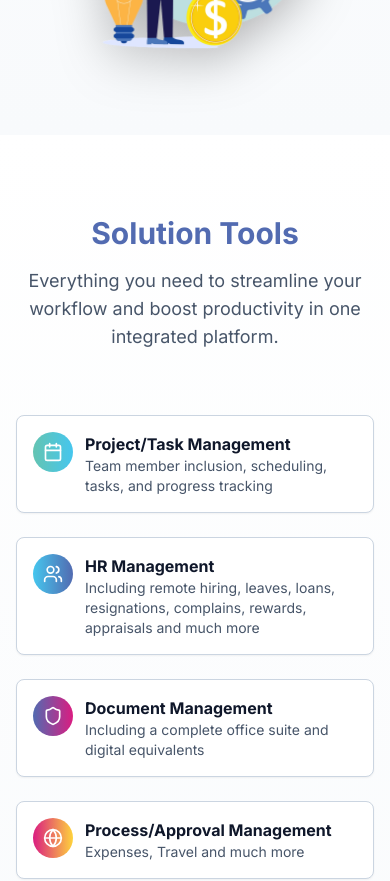
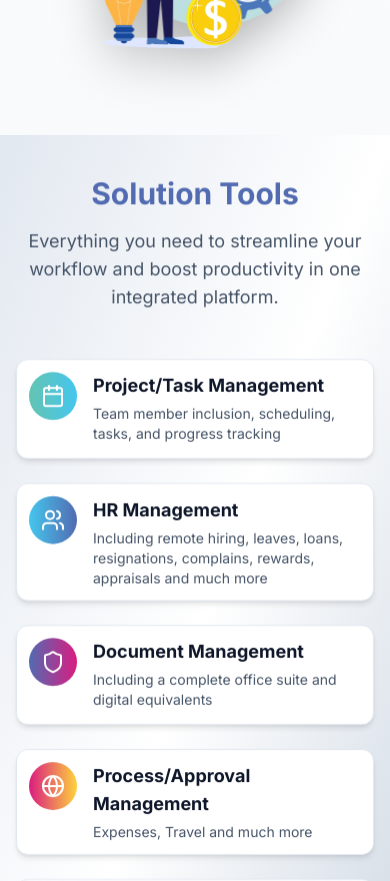
Before and after one commit to hishmat-dev/workwise-Copy, a React (Vite) app: page / in a window 390 px wide. Shown: the part 3060-3941 px from the top of the page. Built offline with nearby package versions, Linux system fonts and the light colour scheme.

Commit message:
added animation in different components

```diff
--- a/src/components/CTASection.jsx
+++ b/src/components/CTASection.jsx
@@ -7,7 +7,7 @@ function CTASection() {
   return (
     <section
       ref={ctaRef}
-      className="py-20 bg-gradient-to-b from-white to-slate-100 overflow-hidden"
+      className="py-12 bg-gradient-to-b from-white to-slate-100 overflow-hidden"
     >
       <div className="container px-4 md:px-6 mx-auto">
         <div className="flex flex-col md:flex-row items-center justify-between gap-10">
--- a/src/components/CustomerCentricSection.jsx
+++ b/src/components/CustomerCentricSection.jsx
@@ -36,7 +36,7 @@ function CustomerCentricSection() {
   ]
 
   return (
-    <section className="relative py-24 overflow-hidden">
+    <section className="relative py-12 overflow-hidden">
 
       <div className="absolute inset-0 bg-gradient-to-br from-bright-sun/5 via-white to-blue-hosta/5 -z-10"></div>
 
--- a/src/components/FeaturesSection.jsx
+++ b/src/components/FeaturesSection.jsx
@@ -48,7 +48,7 @@ function FeaturesSection() {
   ]
 
   return (
-    <section id="features-section" ref={featuresRef} className="py-20 bg-gradient-to-b from-slate-50 to-white">
+    <section id="features-section" ref={featuresRef} className="py-12 bg-gradient-to-b from-slate-50 to-white">
       <div className="container px-4 md:px-6 mx-auto">
         <div
           className={`text-center mb-16 transition-all duration-700 ${isFeaturesVisible ? "opacity-100 translate-y-0" : "opacity-0 translate-y-10"}`}
--- a/src/components/Footer.jsx
+++ b/src/components/Footer.jsx
@@ -12,20 +12,20 @@ function Footer() {
     { name: "Mac", icon: mac },
   ]
   return (
-    <footer className="py-12 bg-gray-700 text-slate-300">
-      <div className="container px-4 md:px-6 mx-auto">
-        <div className="flex flex-col md:flex-row justify-between items-start md:items-center">
-          <div className="mb-6 md:mb-0">
-            <img src={logo} alt="WORKWISE Logo" className="h-24 w-auto" />
+    <footer className="pb-6 bg-gray-700 text-slate-300">
+      <div className="container px-1 md:px-2 mx-auto">
+        <div class="flex flex-col md:flex-row justify-between items-start md:items-stretch">
+          <div className=" md:mb-0">
+            <img src={logo} alt="WORKWISE Logo" className="h-52 w-auto" />
 
-            <p className="mt-2 text-sm text-slate-400">
+            <p className=" text-sm text-slate-400">
               Work from anywhere the way it should be
               <br />
               Easy • Effective • Efficient
             </p>
           </div>
 
-          <div className="pt-4 md:pt-0 flex items-center justify-center md:justify-end gap-6">
+          <div className="pt-4 md:pt-0 flex items-end justify-end md:justify-end gap-6">
             {storeLinks.map((store, index) => (
               <div
                 key={index}
--- a/src/components/MarketPlaceSection.jsx
+++ b/src/components/MarketPlaceSection.jsx
@@ -40,7 +40,7 @@ function MarketPlaceSection() {
     <ParallaxSection
       bgColor="bg-slate-900"
       overlay="bg-gradient-to-br from-slate-900/90 to-slate-900/70"
-      className="py-24"
+      className="py-12"
     >
       <div className="container px-4 md:px-6 mx-auto">
 
@@ -57,11 +57,6 @@ function MarketPlaceSection() {
         />
 
         <div className="text-center mb-16 relative">
-          <RevealOnScroll animation="fade-down" delay={100}>
-            <span className="inline-block px-4 py-1 rounded-full bg-vivid-cerise/20 text-vivid-cerise text-sm font-medium mb-4">
-              Global Trading
-            </span>
-          </RevealOnScroll>
 
           <RevealOnScroll animation="fade-up" delay={200}>
             <h2 className="text-4xl md:text-5xl lg:text-6xl font-bold mb-6 text-white">
@@ -190,12 +185,12 @@ function MarketPlaceSection() {
               })}
             </div>
 
-            <RevealOnScroll animation="fade-up" delay={1100} className="mt-8">
+            {/* <RevealOnScroll animation="fade-up" delay={1100} className="mt-8">
               <button className="inline-flex items-center px-8 py-3 bg-gradient-to-r from-vivid-cerise to-bright-sun hover:from-bright-sun hover:to-vivid-cerise text-white font-medium rounded-full shadow-lg hover:shadow-xl transition-all duration-300 transform hover:-translate-y-1 group">
                 Explore Marketplace
                 <ArrowRight className="ml-2 h-5 w-5 transform group-hover:translate-x-1 transition-transform duration-300" />
               </button>
-            </RevealOnScroll>
+            </RevealOnScroll> */}
           </div>
         </div>
       </div>
--- a/src/components/SolutionAvailabilitySection.jsx
+++ b/src/components/SolutionAvailabilitySection.jsx
@@ -34,7 +34,7 @@ function SolutionAvailabilitySection() {
   ]
 
   return (
-    <section className="relative py-24 overflow-hidden">
+    <section className="relative py-12 overflow-hidden">
       {/* Background elements */}
       <div className="absolute inset-0 bg-gradient-to-br from-slate-100 to-white -z-10"></div>
 
--- a/src/components/ToolsSection.jsx
+++ b/src/components/ToolsSection.jsx
@@ -1,81 +1,91 @@
-import { Calendar, Users, Shield, Globe, MessageSquare, BarChart, Check } from "lucide-react"
-import { useIntersectionObserver } from "../hooks/useIntersectionObserver"
+import {
+  Calendar,
+  Users,
+  Shield,
+  Globe,
+  MessageSquare,
+  BarChart,
+} from "lucide-react"
+import RevealOnScroll from "./ui/RevealOnScroll"
 
 function ToolsSection() {
-  const [toolsRef, isToolsVisible] = useIntersectionObserver({ threshold: 0.1 })
-
   const tools = [
     {
       icon: Calendar,
       title: "Project/Task Management",
       description: "Team member inclusion, scheduling, tasks, and progress tracking",
       color: "from-blue-hosta to-medium-turquoise",
+      delay: 0,
     },
     {
       icon: Users,
       title: "HR Management",
       description: "Including remote hiring, leaves, loans, resignations, complains, rewards, appraisals and much more",
       color: "from-medium-turquoise to-waikawa-grey",
+      delay: 100,
     },
     {
       icon: Shield,
       title: "Document Management",
       description: "Including a complete office suite and digital equivalents",
       color: "from-waikawa-grey to-vivid-cerise",
+      delay: 200,
     },
     {
       icon: Globe,
       title: "Process/Approval Management",
       description: "Expenses, Travel and much more",
       color: "from-vivid-cerise to-bright-sun",
+      delay: 300,
     },
     {
       icon: MessageSquare,
       title: "Communication Center",
       description: "Email, Chat, Video Conferencing, and integrated messaging",
       color: "from-bright-sun to-blue-hosta",
+      delay: 400,
     },
     {
       icon: BarChart,
       title: "Finance Management",
       description: "Payroll processing, lending solutions, profit & loss tracking, and comprehensive financial oversight",
       color: "from-blue-hosta to-vivid-cerise",
+      delay: 500,
     },
   ]
 
   return (
-    <section ref={toolsRef} className="py-20 bg-gradient-to-b from-white to-slate-50 overflow-hidden">
+    <section className="py-10 bg-gradient-to-br from-slate-200 via-white to-slate-300 overflow-hidden">
       <div className="container px-4 md:px-6 mx-auto">
-        <div
-          className={`text-center mb-16 transition-all duration-700 ${isToolsVisible ? "opacity-100 translate-y-0" : "opacity-0 translate-y-10"}`}
-        >
+        <RevealOnScroll animation="fade-up" delay={100}>
+          <div className="text-center mb-12">
             <h2 className="text-3xl md:text-4xl font-bold text-waikawa-grey">Solution Tools</h2>
             <p className="mt-4 text-lg text-slate-600 max-w-3xl mx-auto">
               Everything you need to streamline your workflow and boost productivity in one integrated platform.
             </p>
           </div>
+        </RevealOnScroll>
 
         <div className="grid grid-cols-1 md:grid-cols-2 lg:grid-cols-3 gap-6">
           {tools.map((tool, index) => {
             const Icon = tool.icon
             return (
-              <div
-                key={index}
-                className={`flex items-start gap-3 p-4 bg-white rounded-lg border border-slate-300 hover:cursor-pointer shadow-sm transition-all duration-700 ${isToolsVisible ? "opacity-100 translate-y-0" : "opacity-0 translate-y-10"
-                  }`}
-                style={{ transitionDelay: `${index * 50}ms` }}
-              >
-                <div
-                  className={`flex-shrink-0 w-10 h-10 rounded-full bg-gradient-to-r ${tool.color} flex items-center justify-center`}
-                >
-                  <Icon className="h-5 w-5 text-white" />
+              <RevealOnScroll key={index} animation="fade-up" delay={tool.delay}>
+                <div className="relative group min-h-[100px] p-3 bg-white rounded-xl border border-slate-200 shadow-md hover:shadow-xl transition-all duration-500 overflow-hidden">
+                  {/* Background Blur Gradient */}
+                  <div className={`absolute inset-0 z-0 rounded-xl blur-2xl opacity-20 pointer-events-none bg-white hover:cursor-pointer`} />
+
+                  <div className="relative z-10 flex items-start gap-4 h-full">
+                    <div className={`flex-shrink-0 w-12 h-12 rounded-full bg-gradient-to-r ${tool.color} flex items-center justify-center transform group-hover:scale-110 group-hover:rotate-6 transition-transform duration-500`}>
+                      <Icon className="h-6 w-6 text-white" />
                     </div>
                     <div>
-                  <h3 className="font-bold text-slate-900">{tool.title}</h3>
-                  <p className="text-sm text-slate-600">{tool.description}</p>
+                      <h3 className="font-bold text-slate-900 text-lg mb-1 group-hover:text-vivid-cerise transition-colors duration-300">{tool.title}</h3>
+                      <p className="text-slate-600 text-sm">{tool.description}</p>
                     </div>
                   </div>
-
+                </div>
+              </RevealOnScroll>
             )
           })}
         </div>
```
Also changed, not shown: src/components/DifferenceSection.jsx (+3 -5 lines). Lines whose indentation alone changed are shown as unchanged.
